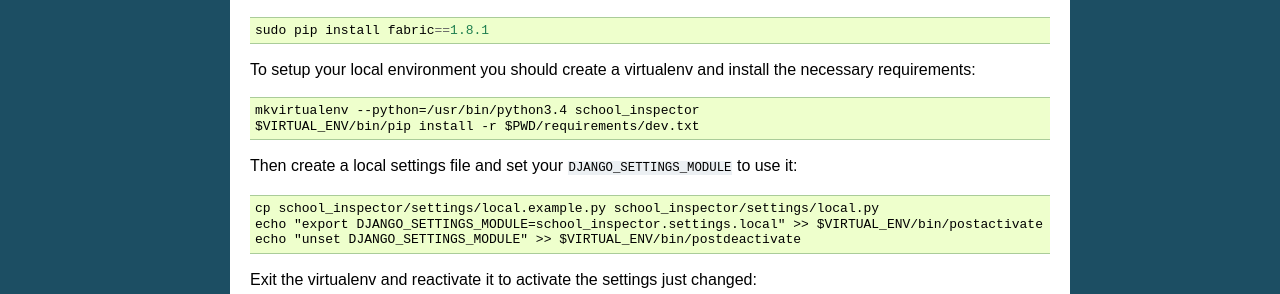
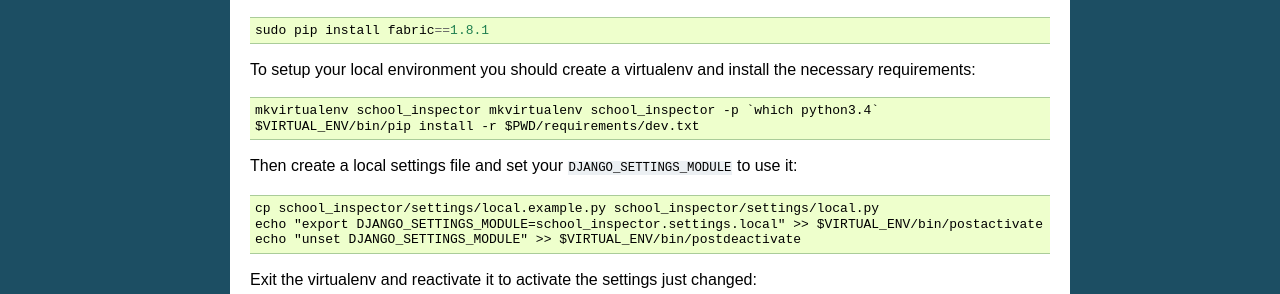
Before and after one commit to codefordurham/school-navigator, a Sphinx documentation site: the page built from docs/dev-setup.rst, in a window 1280 px wide. Shown: the part 1394-1688 px from the top of the page. Built offline with Sphinx 7.4.7, drawn with Linux system fonts in a browser that asks for light colours.

Commit message:
Updating the dev setup docs so that you don't have to find where python3 is installed.

```diff
--- a/docs/dev-setup.rst
+++ b/docs/dev-setup.rst
@@ -94,7 +94,7 @@ we need to install that globally in our Python2 environment::
 To setup your local environment you should create a virtualenv and install the
 necessary requirements::
 
-    mkvirtualenv --python=/usr/bin/python3.4 school_inspector
+    mkvirtualenv school_inspector mkvirtualenv school_inspector -p `which python3.4`
     $VIRTUAL_ENV/bin/pip install -r $PWD/requirements/dev.txt
 
 Then create a local settings file and set your ``DJANGO_SETTINGS_MODULE`` to use it::
```
